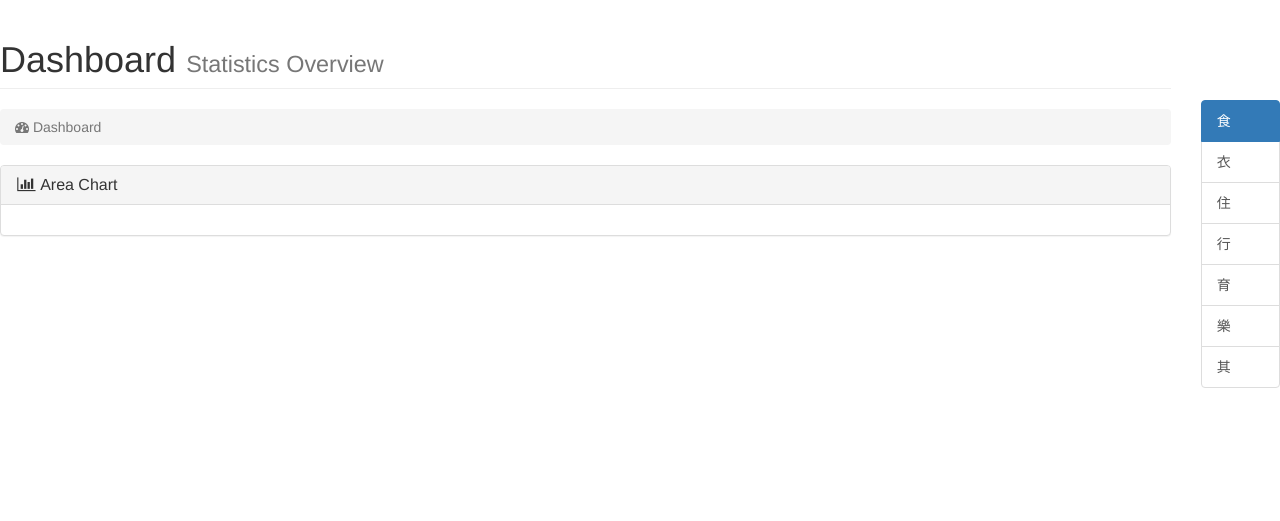
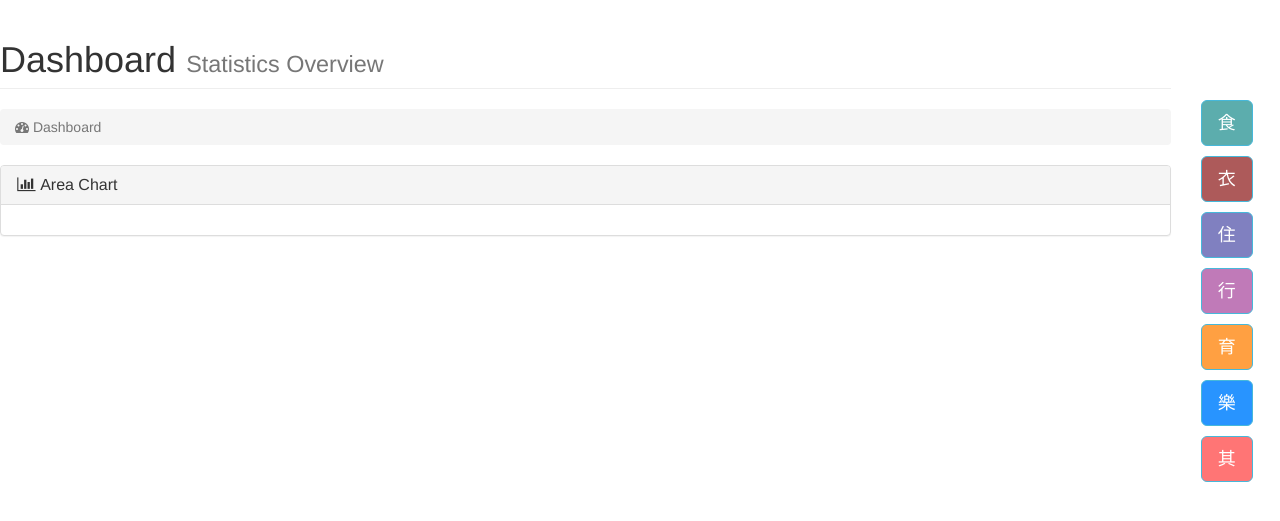
Before and after one commit to KellyHsu/SDM-AccountWebsite, a Django app: page /dashboard/ in a window 1280 px wide. Shown: the part 231-752 px from the top of the page. Run offline with Django 3.2, Linux system fonts and the light colour scheme; some libraries are stand-ins or nearby versions.

Commit message:
Feature: 增加modal和微調右方菜單

```diff
--- a/src/account/templates/account/dashboard.html
+++ b/src/account/templates/account/dashboard.html
@@ -15,6 +15,13 @@
 
     <title>Dashboard</title>
 
+    <!-- HTML5 Shim and Respond.js IE8 support of HTML5 elements and media queries -->
+    <!-- WARNING: Respond.js doesn't work if you view the page via file:// -->
+    <!--[if lt IE 9]>
+        <script src="https://oss.maxcdn.com/libs/html5shiv/3.7.0/html5shiv.js"></script>
+        <script src="https://oss.maxcdn.com/libs/respond.js/1.4.2/respond.min.js"></script>
+    <![endif]-->
+
     	<!-- Bootstrap Core CSS -->
     <link href="{% static 'css/bootstrap.min.css' %}" rel="stylesheet">
 
@@ -27,12 +34,20 @@
     	<!-- Custom Fonts -->
     <link href="{% static 'font-awesome/css/font-awesome.min.css' %}" rel="stylesheet" type="text/css">
 
-    <!-- HTML5 Shim and Respond.js IE8 support of HTML5 elements and media queries -->
-    <!-- WARNING: Respond.js doesn't work if you view the page via file:// -->
-    <!--[if lt IE 9]>
-        <script src="https://oss.maxcdn.com/libs/html5shiv/3.7.0/html5shiv.js"></script>
-        <script src="https://oss.maxcdn.com/libs/respond.js/1.4.2/respond.min.js"></script>
-    <![endif]-->
+		<!-- jQuery -->
+    <script src="{% static 'js/jquery-3.1.1.min.js' %}"></script>
+
+    	<!-- Bootstrap Core JavaScript -->
+    <script src="{% static 'js/bootstrap.min.js' %}"></script>
+
+		<!-- Custom Theme JavaScript -->
+    <script src="{% static 'dist/js/sb-admin-2.js' %}"></script>
+
+
+		<!-- jQuery modal import -->
+    <!-- <script src="{% static 'jquery-modal/jquery.modal.min.js' %}"></script> -->
+    <!-- <link href="{% static 'jquery-modal/jquery.modal.min..css' %}" type="text/css" media="screen" >  -->
+
 
 </head>
 
@@ -332,13 +347,21 @@
 
 	            <div class="col-xs-6 col-sm-1 blog-slidebar" id="sidebar">
 					<div class="list-group" style="padding-top: 100px;">
-						<a href="#" class="list-group-item active">食</a>
-						<a href="#" class="list-group-item">衣</a>
-						<a href="#" class="list-group-item">住</a>
-						<a href="#" class="list-group-item">行</a>
-						<a href="#" class="list-group-item">育</a>
-						<a href="#" class="list-group-item">樂</a>
-						<a href="#" class="list-group-item">其</a>
+						<button type="button" class="btn btn-info btn-lg" data-toggle="modal" data-target="#myModal" style="background-color: #5CADAD; margin-bottom: 10px;">食</button>
+						<button type="button" class="btn btn-info btn-lg" data-toggle="modal" data-target="#myModal" style="background-color: #AD5A5A; margin-bottom: 10px;">衣</button>
+						<button type="button" class="btn btn-info btn-lg" data-toggle="modal" data-target="#myModal" style="background-color: #8080C0; margin-bottom: 10px;">住</button>
+						<button type="button" class="btn btn-info btn-lg" data-toggle="modal" data-target="#myModal" style="background-color: #C07AB8; margin-bottom: 10px;">行</button>
+						<button type="button" class="btn btn-info btn-lg" data-toggle="modal" data-target="#myModal" style="background-color: #FFA042; margin-bottom: 10px;">育</button>
+						<button type="button" class="btn btn-info btn-lg" data-toggle="modal" data-target="#myModal" style="background-color: #2894FF; margin-bottom: 10px;">樂</button>
+						<button type="button" class="btn btn-info btn-lg" data-toggle="modal" data-target="#myModal" style="background-color: #ff7575; margin-bottom: 10px;">其</button>
+
+						<!-- <a href="#" class="list-group-item" id="category1" data-toggle="modal" data-target="#myModal">食</a>
+						<a href="#" class="list-group-item" id="category2">衣</a>
+						<a href="#" class="list-group-item" id="category3">住</a>
+						<a href="#" class="list-group-item" id="category4">行</a>
+						<a href="#" class="list-group-item" id="category5">育</a>
+						<a href="#" class="list-group-item" id="category6">樂</a>
+						<a href="#" class="list-group-item" id="category7">其</a> -->
 					</div>
 				</div><!--/.sidebar-offcanvas-->
 			</div><!-- /.row offcavas right slide bar -->
@@ -348,14 +371,29 @@
     </div>
     <!-- /#wrapper -->
 
-    <!-- jQuery -->
-    <script src="{% static 'js/jquery-3.1.1.min.js' %}"></script>
-
-    <!-- Bootstrap Core JavaScript -->
-    <script src="{% static 'js/bootstrap.min.js' %}"></script>
-
-        <!-- Custom Theme JavaScript -->
-    <script src="{% static 'dist/js/sb-admin-2.js' %}"></script>
+	<!-- Modal -->
+	<div class="modal fade" id="myModal" role="dialog">
+	    <div class="modal-dialog">
+	        <!-- Modal content-->
+	        <div class="modal-content">
+	            <div class="modal-header">
+	                <button type="button" class="close" data-dismiss="modal">&times;</button>
+	                <h4 class="modal-title">請選擇次分類</h4>
+	            </div>
+	            <div class="modal-body">
+		            <button type="button" class="btn btn-link">早餐</button>
+		            <button type="button" class="btn btn-link">午餐</button>
+		            <button type="button" class="btn btn-link">晚餐</button>
+		            <button type="button" class="btn btn-link">新增</button>
+		            <button type="button" class="btn btn-link">刪除</button>
+				</div>
+	            <div class="modal-footer">
+	                <button type="button" class="btn btn-default" data-dismiss="modal">確定</button>
+	                <button type="button" class="btn btn-default" data-dismiss="modal">取消</button>
+	            </div>
+	        </div>
+	    </div>
+	</div>
 
 
 </body>
```
Lines whose indentation alone changed are shown as unchanged.
